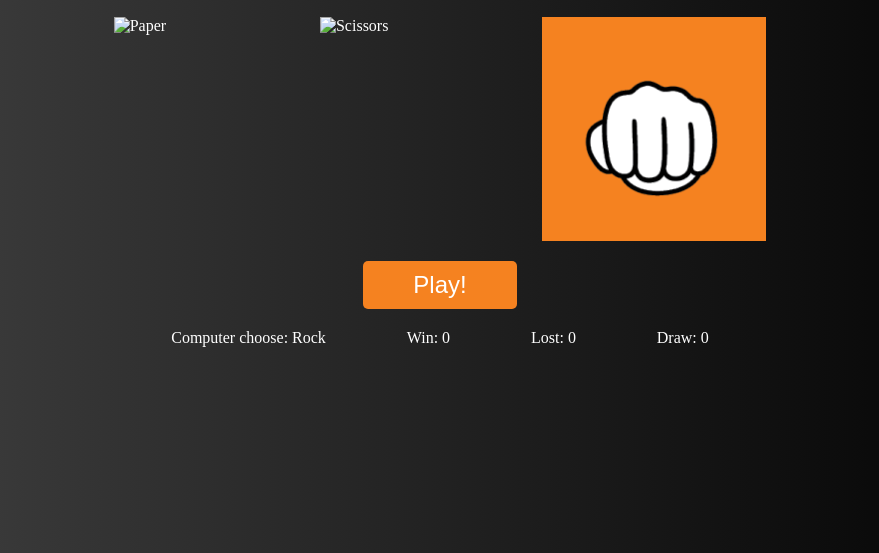
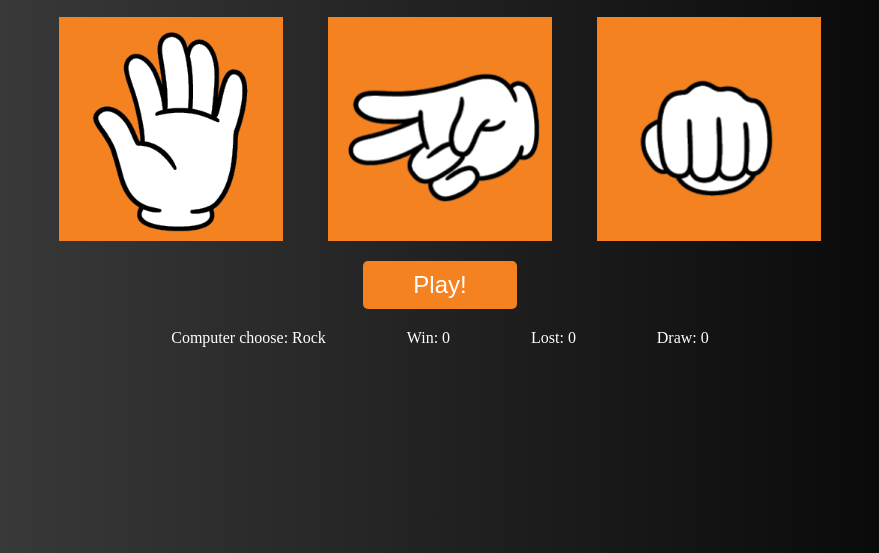
Before and after one commit to kalantin/Paper-rock-scissors-game, a plain HTML site: page index.html in a window 1280 px wide. Shown: the part 247-800 px from the top of the page, without its empty margins (200-1079 px from the left). Drawn offline with nearby package versions, Linux system fonts and the light colour scheme; files that its build step writes are made by us from their sources; the site is published under a folder, as on GitHub Pages, so addresses that start at the root find nothing; a web font is replaced by a local one.

Commit message:
change link img

```diff
--- a/index.html
+++ b/index.html
@@ -17,8 +17,8 @@
 		<div class="container">
 			<h1 class="heading">Let's play a game...</h1>
 			<div class="hands">
-				<img class="img paper" src="/img/1.png" alt="Paper" />
-				<img class="img scissors"  src="/img/pobrany plik.png" alt="Scissors" />
+				<img class="img paper" src="img/1.png" alt="Paper" />
+				<img class="img scissors"  src="img/pobrany plik.png" alt="Scissors" />
 				<img class="img rock"  src="img/images.png" alt="Rock" />
 			</div>
 			<button class="btn">Play!</button>
```
